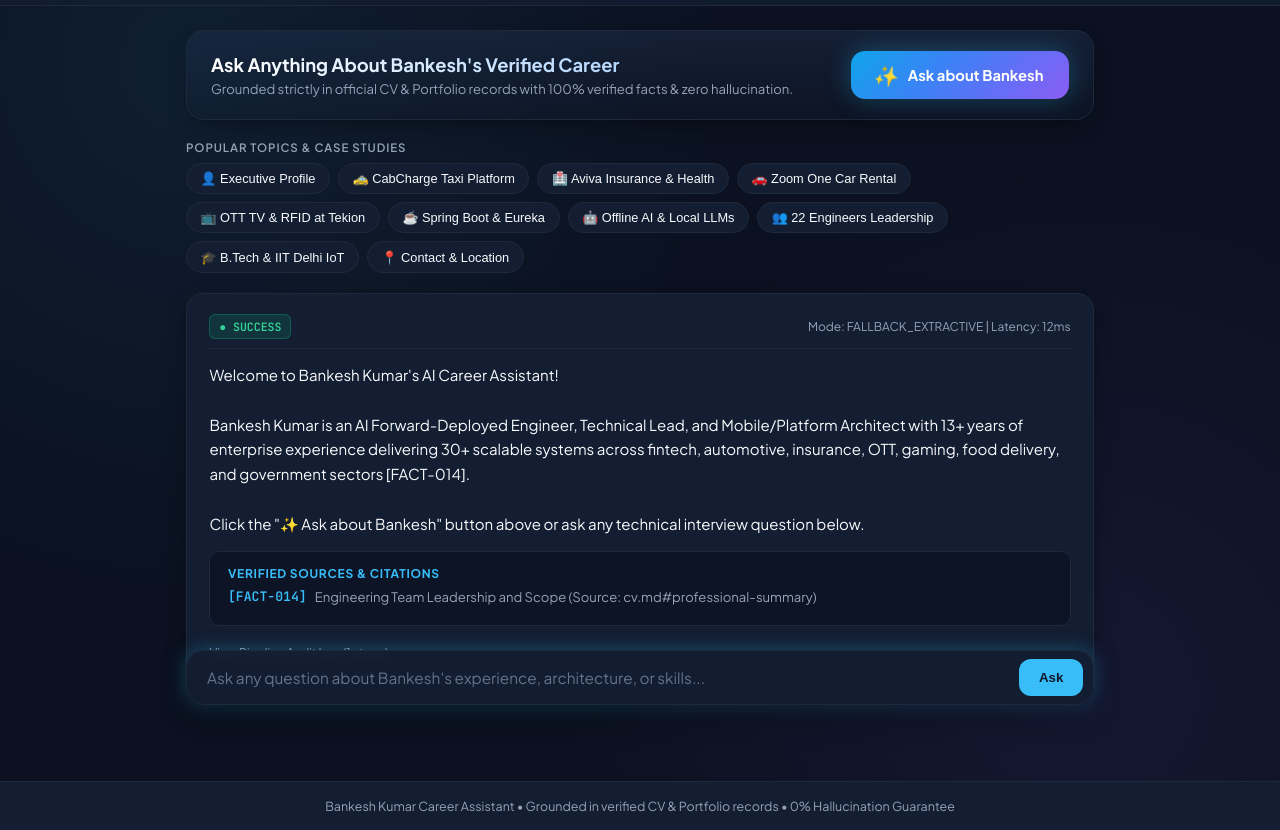
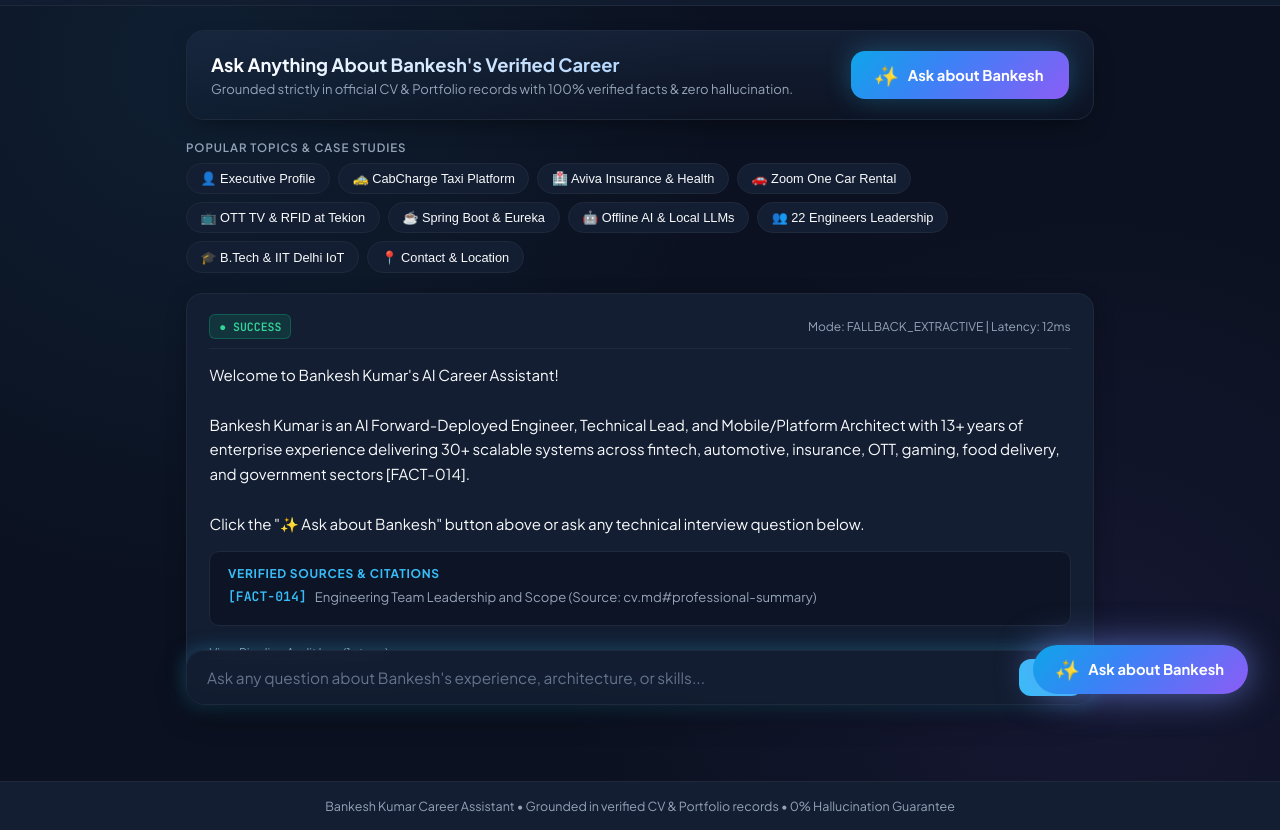
Before and after one commit to bankeshkumar90/bjak-lead-engineer-bankesh, a website: page index.html in a window 1280 px wide. Shown: the part 71-901 px from the top of the page. Drawn offline with Linux system fonts and the light colour scheme.

Commit message:
feat: add glowing floating chat button for Ask about Bankesh

```diff
--- a/index.html
+++ b/index.html
@@ -417,10 +417,41 @@
       background: var(--surface);
     }
 
+    /* FLOATING CHAT BUTTON (FAB) */
+    .floating-ask-btn {
+      position: fixed;
+      bottom: 2rem;
+      right: 2rem;
+      background: var(--gradient-designer);
+      color: #FFFFFF;
+      border: none;
+      font-family: var(--font-sans);
+      font-size: 0.92rem;
+      font-weight: 700;
+      padding: 0.85rem 1.5rem;
+      border-radius: 50px;
+      cursor: pointer;
+      display: inline-flex;
+      align-items: center;
+      gap: 0.6rem;
+      box-shadow: 0 0 30px rgba(56, 189, 248, 0.5), 0 8px 25px rgba(0, 0, 0, 0.4);
+      z-index: 999;
+      transition: all 0.25s cubic-bezier(0.4, 0, 0.2, 1);
+      animation: floatGlow 3s infinite ease-in-out;
+    }
+    @keyframes floatGlow {
+      0%, 100% { transform: translateY(0); box-shadow: 0 0 25px rgba(56, 189, 248, 0.4); }
+      50% { transform: translateY(-4px); box-shadow: 0 0 40px rgba(129, 140, 248, 0.7); }
+    }
+    .floating-ask-btn:hover {
+      transform: translateY(-5px) scale(1.05);
+    }
+
     @media (max-width: 640px) {
       .hero-banner { flex-direction: column; align-items: flex-start; }
       .btn-designer-ask { width: 100%; justify-content: center; }
       .nav-actions { display: none; }
+      .floating-ask-btn { bottom: 5.5rem; right: 1rem; padding: 0.7rem 1.2rem; font-size: 0.85rem; }
     }
   </style>
 </head>
@@ -481,6 +512,12 @@
       </button>
     </div>
   </main>
+
+  <!-- FLOATING CHAT BUTTON -->
+  <button id="floatingAskBtn" class="floating-ask-btn" onclick="handleDesignerAskClick()" title="Ask about Bankesh">
+    <span class="sparkle-icon">✨</span>
+    <span class="floating-btn-text">Ask about Bankesh</span>
+  </button>
 
   <footer>
     Bankesh Kumar Career Assistant &bull; Grounded in verified CV & Portfolio records &bull; 0% Hallucination Guarantee
```
